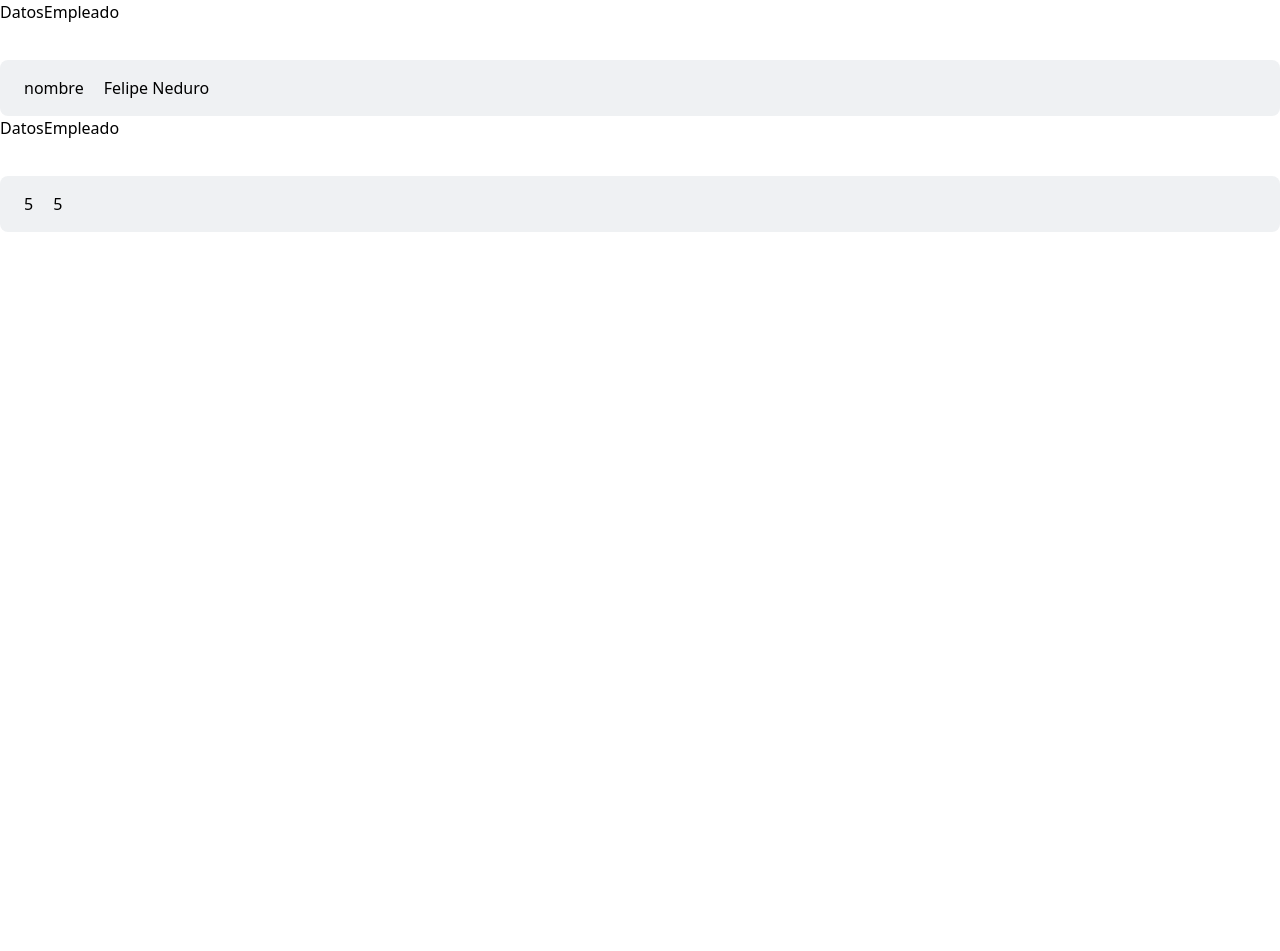
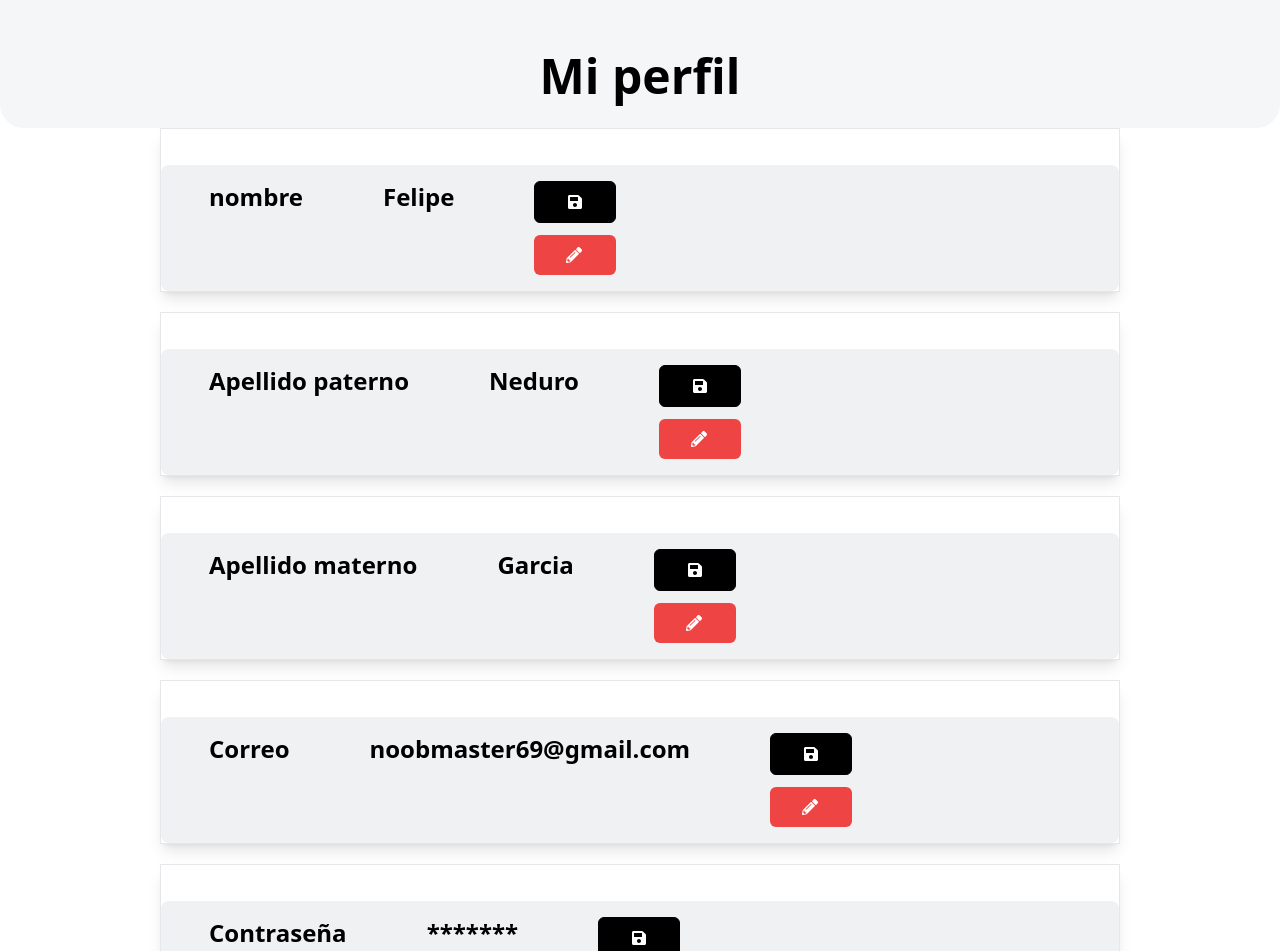
Before and after one commit to Naiztu/Project-Feedback-Zebrands, a Next.js app in the folder Proyecto/client/: page /prueba in a window 1280 px wide. Shown: the top 951 px of the page. Before the commit the page ends 800 px from the top, so only its background shows below. Built offline with nearby package versions, Linux system fonts and the light colour scheme.

Commit message:
Comp InfoEmpleado

```diff
--- a/Proyecto/client/components/DatosEmpleado.js
+++ b/Proyecto/client/components/DatosEmpleado.js
@@ -1,19 +1,39 @@
 import React from 'react'
+import { FaTrashAlt, FaPencilAlt, FaSave } from "react-icons/fa";
+import swal from "sweetalert";
 
-export default function DatosEmpleado({label, value}) {
+export default function DatosEmpleado({name, value, isSaved}) {
 
 
+  const handleEdit = () => {
+    setIsEdited(true);
+  };
 
   return (
     <>
+    <table className=" mx-auto mb-5  bg-white shadow-lg rounded-sm border border-gray-200 w-11/12 sm:w-3/4">
+      <div className="flex space-x-20 flex-row w-full mx-auto mt-9 px-6 py-4 bg-slate-500/10 rounded-lg">
+      <label className=" text-2xl font-bold mb-2 ml-6">
+      {name}
+    </label>
+    <tr className=" text-2xl font-bold mb-2 ml-6">
+      {value} </tr>
 
-    <div>DatosEmpleado</div>
-    <div className="flex space-x-5 flex-row w-full mx-auto mt-9 px-6 py-4 bg-slate-500/10 rounded-lg">
-    <label>
-      {label}
-    </label>
-    <p> {value} </p>
+
+      <div className=" flex flex-col space-y-3">
+          <button
+            className="btn"
+          >
+          <FaSave />
+          </button>
+          <button
+            className={`btn-red "hidden" : "flex"`}
+          >
+            <FaPencilAlt />
+          </button>
+        </div>
     </div>
+    </table>
     </>
   )
 }
--- a/Proyecto/client/pages/prueba.js
+++ b/Proyecto/client/pages/prueba.js
@@ -6,9 +6,26 @@ import DatosEmpleado from "../components/DatosEmpleado";
 export default function Prueba() {
   return (
     <>
+          <header className=" bg-slate-400/10 w-full pt-10 rounded-b-3xl">
+        <div className="flex flex-col justify-center items-center w-10/12 mx-auto">
+          <h1  className=" title my-5 mb-7 mt-3">
+            Mi perfil
+          </h1>
+        </div>
+      </header>
 
-      <DatosEmpleado label={"nombre"} value={"Felipe Neduro"}/>
-      <DatosEmpleado label={5} value={5}/>
+      <DatosEmpleado name={"nombre"} value={"Felipe"}/>
+      <DatosEmpleado name={"Apellido paterno"} value={"Neduro"}/>
+      <DatosEmpleado name={"Apellido materno"} value={"Garcia"}/>
+
+      <DatosEmpleado name={"Correo"} value={"noobmaster69@gmail.com"}/>
+      <DatosEmpleado name={"Contraseña"} value={"*******"}/>
+      <DatosEmpleado name={"Rol del usuario"} value={"Chapter Lead Assistant"}/>
+      <DatosEmpleado name={"Chapter"} value={"Software"}/>
+      <DatosEmpleado name={"Equipo"} value={"Zecore Client"}/>
+      <DatosEmpleado name={"Chapter Lead"} value={"Edgar Santanta Matute"}/>
+
+
 
     </>
   );
```
